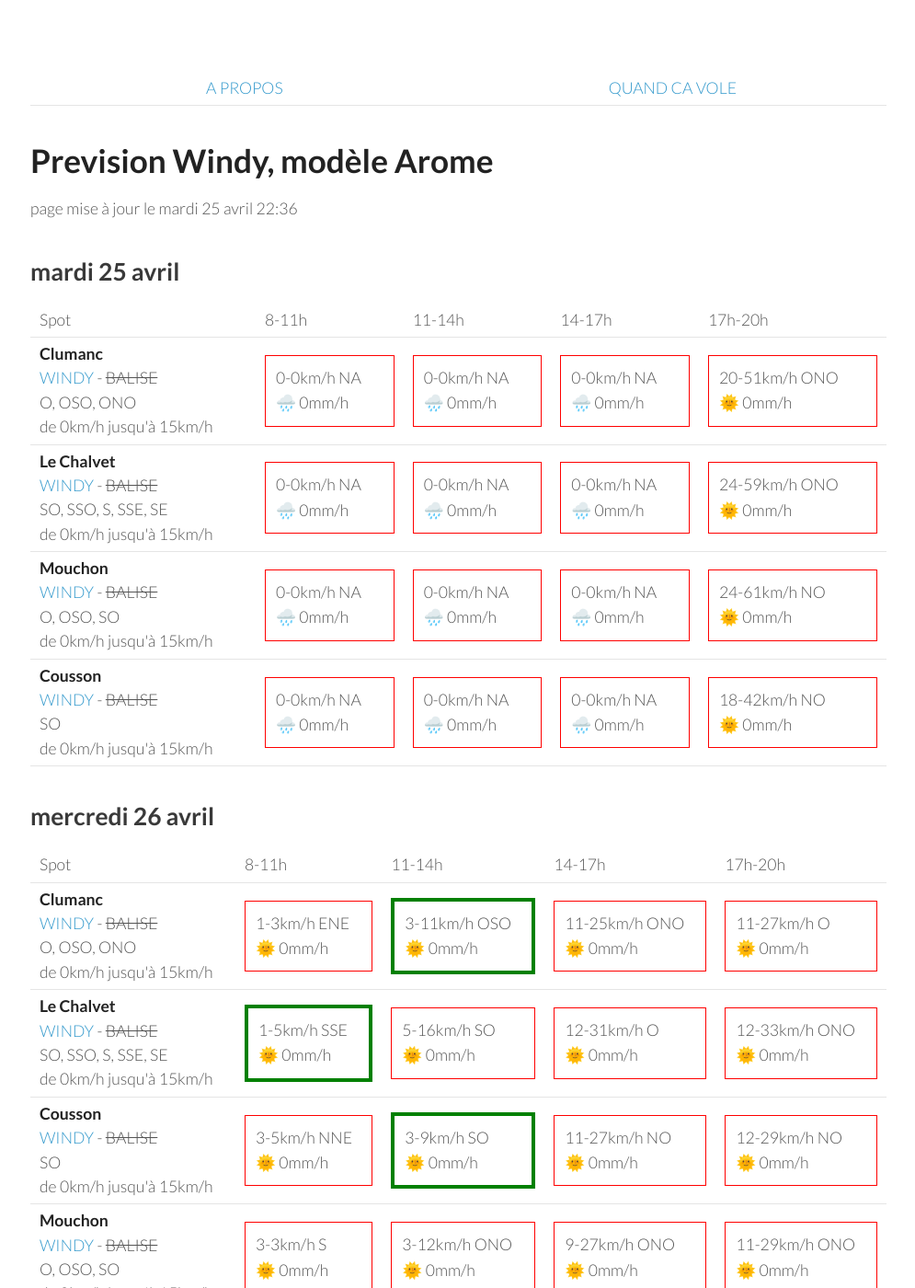
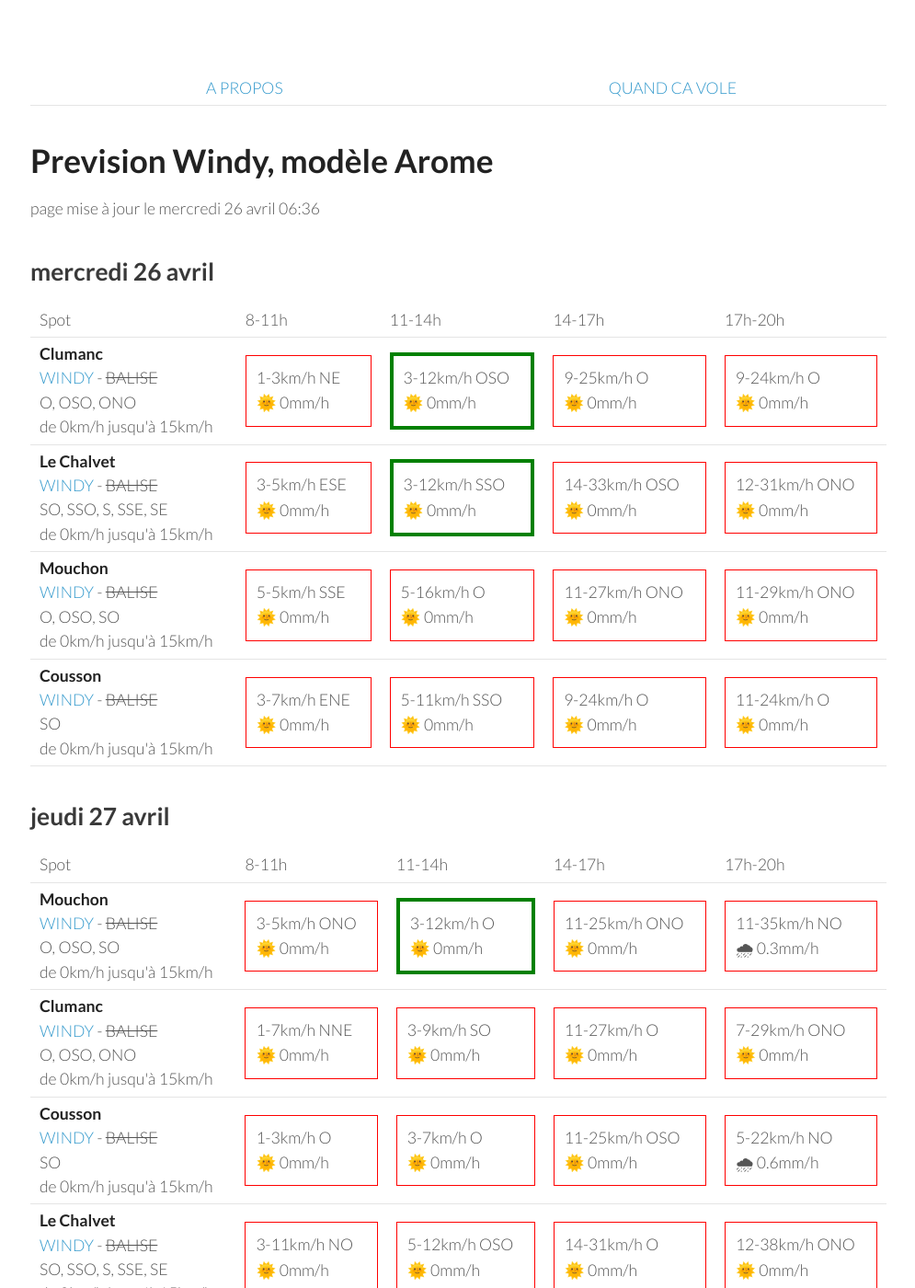
Before and after one commit to parapente-dans-le-nord/parapente-dans-le-nord.github.io, a Jekyll site: the page built from saint_andre.markdown, in a window 1280 px wide and 1400 px high. Shown: the whole window at 92% size, without its empty margins (25-1020 px from the left). Built offline with Jekyll 4.4.1, drawn with Linux system fonts in a browser that asks for light colours; some of the changed text lies outside the part shown.

Commit message:
update index.markdown

```diff
--- a/saint_andre.markdown
+++ b/saint_andre.markdown
@@ -7,60 +7,8 @@ title:  "Tous les spots"
 {: .links}
 
 # Prevision Windy, modèle Arome
-page mise à jour le mardi 25 avril 22:36
+page mise à jour le mercredi 26 avril 06:36
 
-## mardi 25 avril
-
-{::nomarkdown}
-<table>
-  <tbody>
-    <tr>
-      <td>Spot</td>
-      <td>8-11h</td>
-      <td>11-14h</td>
-      <td>14-17h</td>
-      <td>17h-20h</td>
-    </tr>
-<tr>
-        <td><strong>Clumanc</strong><br><a href="https://windy.com/44.027/6.402?43.914,6.403,10,m:eSxaglP">WINDY</a> - <span class="no-balise"> BALISE </span><br> <span class="vent-favorable">O, OSO, ONO</span><br><span class="force-vent">de 0km/h jusqu'à 15km/h</span> </td>
-
-            <td><div class="not-flyable"><p>0-0km/h NA</p><p>🌧️ 0mm/h</p></div></td>
-            <td><div class="not-flyable"><p>0-0km/h NA</p><p>🌧️ 0mm/h</p></div></td>
-            <td><div class="not-flyable"><p>0-0km/h NA</p><p>🌧️ 0mm/h</p></div></td>
-            <td><div class="not-flyable"><p>20-51km/h ONO</p><p>🌞 0mm/h</p></div></td>
-
-    </tr>
-<tr>
-        <td><strong>Le Chalvet</strong><br><a href="https://windy.com/43.979/6.480?43.866,6.480,10,m:eSsaglX">WINDY</a> - <span class="no-balise"> BALISE </span><br> <span class="vent-favorable">SO, SSO, S, SSE, SE</span><br><span class="force-vent">de 0km/h jusqu'à 15km/h</span> </td>
-
-            <td><div class="not-flyable"><p>0-0km/h NA</p><p>🌧️ 0mm/h</p></div></td>
-            <td><div class="not-flyable"><p>0-0km/h NA</p><p>🌧️ 0mm/h</p></div></td>
-            <td><div class="not-flyable"><p>0-0km/h NA</p><p>🌧️ 0mm/h</p></div></td>
-            <td><div class="not-flyable"><p>24-59km/h ONO</p><p>🌞 0mm/h</p></div></td>
-
-    </tr>
-<tr>
-        <td><strong>Mouchon</strong><br><a href="https://windy.com/43.992/6.424?43.878,6.425,10,m:eSuaglR">WINDY</a> - <span class="no-balise"> BALISE </span><br> <span class="vent-favorable">O, OSO, SO</span><br><span class="force-vent">de 0km/h jusqu'à 15km/h</span> </td>
-
-            <td><div class="not-flyable"><p>0-0km/h NA</p><p>🌧️ 0mm/h</p></div></td>
-            <td><div class="not-flyable"><p>0-0km/h NA</p><p>🌧️ 0mm/h</p></div></td>
-            <td><div class="not-flyable"><p>0-0km/h NA</p><p>🌧️ 0mm/h</p></div></td>
-            <td><div class="not-flyable"><p>24-61km/h NO</p><p>🌞 0mm/h</p></div></td>
-
-    </tr>
-<tr>
-        <td><strong>Cousson</strong><br><a href="https://windy.com/44.054/6.240?43.940,6.241,10,m:eSAaglz">WINDY</a> - <span class="no-balise"> BALISE </span><br> <span class="vent-favorable">SO</span><br><span class="force-vent">de 0km/h jusqu'à 15km/h</span> </td>
-
-            <td><div class="not-flyable"><p>0-0km/h NA</p><p>🌧️ 0mm/h</p></div></td>
-            <td><div class="not-flyable"><p>0-0km/h NA</p><p>🌧️ 0mm/h</p></div></td>
-            <td><div class="not-flyable"><p>0-0km/h NA</p><p>🌧️ 0mm/h</p></div></td>
-            <td><div class="not-flyable"><p>18-42km/h NO</p><p>🌞 0mm/h</p></div></td>
-
-    </tr>
-
-</tbody>
-</table>
-{:/}
 ## mercredi 26 avril
 
 {::nomarkdown}
@@ -76,40 +24,40 @@ page mise à jour le mardi 25 avril 22:36
 <tr>
         <td><strong>Clumanc</strong><br><a href="https://windy.com/44.027/6.402?43.914,6.403,10,m:eSxaglP">WINDY</a> - <span class="no-balise"> BALISE </span><br> <span class="vent-favorable">O, OSO, ONO</span><br><span class="force-vent">de 0km/h jusqu'à 15km/h</span> </td>
 
-            <td><div class="not-flyable"><p>1-3km/h ENE</p><p>🌞 0mm/h</p></div></td>
-            <td><div class="flyable"><p>3-11km/h OSO</p><p>🌞 0mm/h</p></div></td>
-            <td><div class="not-flyable"><p>11-25km/h ONO</p><p>🌞 0mm/h</p></div></td>
-            <td><div class="not-flyable"><p>11-27km/h O</p><p>🌞 0mm/h</p></div></td>
+            <td><div class="not-flyable"><p>1-3km/h NE</p><p>🌞 0mm/h</p></div></td>
+            <td><div class="flyable"><p>3-12km/h OSO</p><p>🌞 0mm/h</p></div></td>
+            <td><div class="not-flyable"><p>9-25km/h O</p><p>🌞 0mm/h</p></div></td>
+            <td><div class="not-flyable"><p>9-24km/h O</p><p>🌞 0mm/h</p></div></td>
 
 
     </tr>
 <tr>
         <td><strong>Le Chalvet</strong><br><a href="https://windy.com/43.979/6.480?43.866,6.480,10,m:eSsaglX">WINDY</a> - <span class="no-balise"> BALISE </span><br> <span class="vent-favorable">SO, SSO, S, SSE, SE</span><br><span class="force-vent">de 0km/h jusqu'à 15km/h</span> </td>
 
-            <td><div class="flyable"><p>1-5km/h SSE</p><p>🌞 0mm/h</p></div></td>
-            <td><div class="not-flyable"><p>5-16km/h SO</p><p>🌞 0mm/h</p></div></td>
-            <td><div class="not-flyable"><p>12-31km/h O</p><p>🌞 0mm/h</p></div></td>
-            <td><div class="not-flyable"><p>12-33km/h ONO</p><p>🌞 0mm/h</p></div></td>
+            <td><div class="not-flyable"><p>3-5km/h ESE</p><p>🌞 0mm/h</p></div></td>
+            <td><div class="flyable"><p>3-12km/h SSO</p><p>🌞 0mm/h</p></div></td>
+            <td><div class="not-flyable"><p>14-33km/h OSO</p><p>🌞 0mm/h</p></div></td>
+            <td><div class="not-flyable"><p>12-31km/h ONO</p><p>🌞 0mm/h</p></div></td>
+
+
+    </tr>
+<tr>
+        <td><strong>Mouchon</strong><br><a href="https://windy.com/43.992/6.424?43.878,6.425,10,m:eSuaglR">WINDY</a> - <span class="no-balise"> BALISE </span><br> <span class="vent-favorable">O, OSO, SO</span><br><span class="force-vent">de 0km/h jusqu'à 15km/h</span> </td>
+
+            <td><div class="not-flyable"><p>5-5km/h SSE</p><p>🌞 0mm/h</p></div></td>
+            <td><div class="not-flyable"><p>5-16km/h O</p><p>🌞 0mm/h</p></div></td>
+            <td><div class="not-flyable"><p>11-27km/h ONO</p><p>🌞 0mm/h</p></div></td>
+            <td><div class="not-flyable"><p>11-29km/h ONO</p><p>🌞 0mm/h</p></div></td>
 
 
     </tr>
 <tr>
         <td><strong>Cousson</strong><br><a href="https://windy.com/44.054/6.240?43.940,6.241,10,m:eSAaglz">WINDY</a> - <span class="no-balise"> BALISE </span><br> <span class="vent-favorable">SO</span><br><span class="force-vent">de 0km/h jusqu'à 15km/h</span> </td>
 
-            <td><div class="not-flyable"><p>3-5km/h NNE</p><p>🌞 0mm/h</p></div></td>
-            <td><div class="flyable"><p>3-9km/h SO</p><p>🌞 0mm/h</p></div></td>
-            <td><div class="not-flyable"><p>11-27km/h NO</p><p>🌞 0mm/h</p></div></td>
-            <td><div class="not-flyable"><p>12-29km/h NO</p><p>🌞 0mm/h</p></div></td>
-
-
-    </tr>
-<tr>
-        <td><strong>Mouchon</strong><br><a href="https://windy.com/43.992/6.424?43.878,6.425,10,m:eSuaglR">WINDY</a> - <span class="no-balise"> BALISE </span><br> <span class="vent-favorable">O, OSO, SO</span><br><span class="force-vent">de 0km/h jusqu'à 15km/h</span> </td>
-
-            <td><div class="not-flyable"><p>3-3km/h S</p><p>🌞 0mm/h</p></div></td>
-            <td><div class="not-flyable"><p>3-12km/h ONO</p><p>🌞 0mm/h</p></div></td>
-            <td><div class="not-flyable"><p>9-27km/h ONO</p><p>🌞 0mm/h</p></div></td>
-            <td><div class="not-flyable"><p>11-29km/h ONO</p><p>🌞 0mm/h</p></div></td>
+            <td><div class="not-flyable"><p>3-7km/h ENE</p><p>🌞 0mm/h</p></div></td>
+            <td><div class="not-flyable"><p>5-11km/h SSO</p><p>🌞 0mm/h</p></div></td>
+            <td><div class="not-flyable"><p>9-24km/h O</p><p>🌞 0mm/h</p></div></td>
+            <td><div class="not-flyable"><p>11-24km/h O</p><p>🌞 0mm/h</p></div></td>
 
 
     </tr>
@@ -133,29 +81,29 @@ page mise à jour le mardi 25 avril 22:36
         <td><strong>Mouchon</strong><br><a href="https://windy.com/43.992/6.424?43.878,6.425,10,m:eSuaglR">WINDY</a> - <span class="no-balise"> BALISE </span><br> <span class="vent-favorable">O, OSO, SO</span><br><span class="force-vent">de 0km/h jusqu'à 15km/h</span> </td>
 
             <td><div class="not-flyable"><p>3-5km/h ONO</p><p>🌞 0mm/h</p></div></td>
-            <td><div class="not-flyable"><p>3-18km/h O</p><p>🌞 0mm/h</p></div></td>
-            <td><div class="not-flyable"><p>12-38km/h O</p><p>🌞 0mm/h</p></div></td>
-            <td><div class="not-flyable"><p>14-42km/h O</p><p>🌞 0mm/h</p></div></td>
+            <td><div class="flyable"><p>3-12km/h O</p><p>🌞 0mm/h</p></div></td>
+            <td><div class="not-flyable"><p>11-25km/h ONO</p><p>🌞 0mm/h</p></div></td>
+            <td><div class="not-flyable"><p>11-35km/h NO</p><p>🌧 0.3mm/h</p></div></td>
 
 
     </tr>
 <tr>
         <td><strong>Clumanc</strong><br><a href="https://windy.com/44.027/6.402?43.914,6.403,10,m:eSxaglP">WINDY</a> - <span class="no-balise"> BALISE </span><br> <span class="vent-favorable">O, OSO, ONO</span><br><span class="force-vent">de 0km/h jusqu'à 15km/h</span> </td>
 
-            <td><div class="not-flyable"><p>3-7km/h NNE</p><p>🌞 0mm/h</p></div></td>
-            <td><div class="not-flyable"><p>5-20km/h O</p><p>🌞 0mm/h</p></div></td>
-            <td><div class="not-flyable"><p>12-38km/h O</p><p>🌞 0mm/h</p></div></td>
-            <td><div class="not-flyable"><p>14-42km/h O</p><p>🌞 0mm/h</p></div></td>
+            <td><div class="not-flyable"><p>1-7km/h NNE</p><p>🌞 0mm/h</p></div></td>
+            <td><div class="not-flyable"><p>3-9km/h SO</p><p>🌞 0mm/h</p></div></td>
+            <td><div class="not-flyable"><p>11-27km/h O</p><p>🌞 0mm/h</p></div></td>
+            <td><div class="not-flyable"><p>7-29km/h ONO</p><p>🌞 0mm/h</p></div></td>
 
 
     </tr>
 <tr>
         <td><strong>Cousson</strong><br><a href="https://windy.com/44.054/6.240?43.940,6.241,10,m:eSAaglz">WINDY</a> - <span class="no-balise"> BALISE </span><br> <span class="vent-favorable">SO</span><br><span class="force-vent">de 0km/h jusqu'à 15km/h</span> </td>
 
-            <td><div class="not-flyable"><p>0-3km/h NNO</p><p>🌞 0mm/h</p></div></td>
-            <td><div class="not-flyable"><p>5-18km/h O</p><p>🌞 0mm/h</p></div></td>
-            <td><div class="not-flyable"><p>11-31km/h OSO</p><p>🌞 0mm/h</p></div></td>
-            <td><div class="not-flyable"><p>14-42km/h SO</p><p>🌞 0mm/h</p></div></td>
+            <td><div class="not-flyable"><p>1-3km/h O</p><p>🌞 0mm/h</p></div></td>
+            <td><div class="not-flyable"><p>3-7km/h O</p><p>🌞 0mm/h</p></div></td>
+            <td><div class="not-flyable"><p>11-25km/h OSO</p><p>🌞 0mm/h</p></div></td>
+            <td><div class="not-flyable"><p>5-22km/h NO</p><p>🌧 0.6mm/h</p></div></td>
 
 
     </tr>
@@ -163,9 +111,9 @@ page mise à jour le mardi 25 avril 22:36
         <td><strong>Le Chalvet</strong><br><a href="https://windy.com/43.979/6.480?43.866,6.480,10,m:eSsaglX">WINDY</a> - <span class="no-balise"> BALISE </span><br> <span class="vent-favorable">SO, SSO, S, SSE, SE</span><br><span class="force-vent">de 0km/h jusqu'à 15km/h</span> </td>
 
             <td><div class="not-flyable"><p>3-11km/h NO</p><p>🌞 0mm/h</p></div></td>
-            <td><div class="not-flyable"><p>3-16km/h O</p><p>🌞 0mm/h</p></div></td>
-            <td><div class="not-flyable"><p>14-42km/h O</p><p>🌞 0mm/h</p></div></td>
-            <td><div class="not-flyable"><p>16-44km/h O</p><p>🌞 0mm/h</p></div></td>
+            <td><div class="not-flyable"><p>5-12km/h OSO</p><p>🌞 0mm/h</p></div></td>
+            <td><div class="not-flyable"><p>14-31km/h O</p><p>🌞 0mm/h</p></div></td>
+            <td><div class="not-flyable"><p>12-38km/h ONO</p><p>🌞 0mm/h</p></div></td>
 
 
     </tr>
@@ -188,40 +136,40 @@ page mise à jour le mardi 25 avril 22:36
 <tr>
         <td><strong>Mouchon</strong><br><a href="https://windy.com/43.992/6.424?43.878,6.425,10,m:eSuaglR">WINDY</a> - <span class="no-balise"> BALISE </span><br> <span class="vent-favorable">O, OSO, SO</span><br><span class="force-vent">de 0km/h jusqu'à 15km/h</span> </td>
 
-            <td><div class="not-flyable"><p>3-18km/h NNO</p><p>🌞 0mm/h</p></div></td>
-            <td><div class="not-flyable"><p>12-35km/h ONO</p><p>🌞 0mm/h</p></div></td>
-            <td><div class="not-flyable"><p>16-44km/h O</p><p>🌞 0mm/h</p></div></td>
+            <td><div class="not-flyable"><p>5-16km/h ONO</p><p>🌞 0mm/h</p></div></td>
+            <td><div class="not-flyable"><p>11-33km/h O</p><p>🌞 0mm/h</p></div></td>
             <td><div class="not-flyable"><p>14-46km/h O</p><p>🌞 0mm/h</p></div></td>
+            <td><div class="not-flyable"><p>16-48km/h ONO</p><p>🌞 0mm/h</p></div></td>
 
 
     </tr>
 <tr>
         <td><strong>Clumanc</strong><br><a href="https://windy.com/44.027/6.402?43.914,6.403,10,m:eSxaglP">WINDY</a> - <span class="no-balise"> BALISE </span><br> <span class="vent-favorable">O, OSO, ONO</span><br><span class="force-vent">de 0km/h jusqu'à 15km/h</span> </td>
 
-            <td><div class="not-flyable"><p>3-18km/h N</p><p>🌞 0mm/h</p></div></td>
-            <td><div class="not-flyable"><p>11-35km/h ONO</p><p>🌞 0mm/h</p></div></td>
-            <td><div class="not-flyable"><p>14-44km/h O</p><p>🌧 0.2mm/h</p></div></td>
-            <td><div class="not-flyable"><p>14-48km/h O</p><p>🌞 0mm/h</p></div></td>
+            <td><div class="not-flyable"><p>3-16km/h ONO</p><p>🌞 0mm/h</p></div></td>
+            <td><div class="not-flyable"><p>11-33km/h O</p><p>🌞 0mm/h</p></div></td>
+            <td><div class="not-flyable"><p>14-46km/h O</p><p>🌞 0mm/h</p></div></td>
+            <td><div class="not-flyable"><p>16-48km/h ONO</p><p>🌧 0.7mm/h</p></div></td>
 
 
     </tr>
 <tr>
         <td><strong>Cousson</strong><br><a href="https://windy.com/44.054/6.240?43.940,6.241,10,m:eSAaglz">WINDY</a> - <span class="no-balise"> BALISE </span><br> <span class="vent-favorable">SO</span><br><span class="force-vent">de 0km/h jusqu'à 15km/h</span> </td>
 
-            <td><div class="not-flyable"><p>3-14km/h ENE</p><p>🌞 0mm/h</p></div></td>
-            <td><div class="not-flyable"><p>7-22km/h O</p><p>🌞 0mm/h</p></div></td>
+            <td><div class="not-flyable"><p>1-9km/h ESE</p><p>🌞 0mm/h</p></div></td>
+            <td><div class="not-flyable"><p>7-24km/h OSO</p><p>🌞 0mm/h</p></div></td>
             <td><div class="not-flyable"><p>11-33km/h OSO</p><p>🌞 0mm/h</p></div></td>
-            <td><div class="not-flyable"><p>12-35km/h OSO</p><p>🌞 0mm/h</p></div></td>
+            <td><div class="not-flyable"><p>11-37km/h ONO</p><p>🌞 0mm/h</p></div></td>
 
 
     </tr>
 <tr>
         <td><strong>Le Chalvet</strong><br><a href="https://windy.com/43.979/6.480?43.866,6.480,10,m:eSsaglX">WINDY</a> - <span class="no-balise"> BALISE </span><br> <span class="vent-favorable">SO, SSO, S, SSE, SE</span><br><span class="force-vent">de 0km/h jusqu'à 15km/h</span> </td>
 
-            <td><div class="not-flyable"><p>3-20km/h NNO</p><p>🌞 0mm/h</p></div></td>
-            <td><div class="not-flyable"><p>14-38km/h ONO</p><p>🌞 0mm/h</p></div></td>
-            <td><div class="not-flyable"><p>16-46km/h O</p><p>🌧 0.2mm/h</p></div></td>
-            <td><div class="not-flyable"><p>16-48km/h ONO</p><p>🌧 0.3mm/h</p></div></td>
+            <td><div class="not-flyable"><p>5-18km/h ONO</p><p>🌞 0mm/h</p></div></td>
+            <td><div class="not-flyable"><p>12-35km/h ONO</p><p>🌞 0mm/h</p></div></td>
+            <td><div class="not-flyable"><p>16-46km/h O</p><p>🌞 0mm/h</p></div></td>
+            <td><div class="not-flyable"><p>18-50km/h ONO</p><p>🌞 0mm/h</p></div></td>
 
 
     </tr>
@@ -242,16 +190,6 @@ page mise à jour le mardi 25 avril 22:36
       <td>17h-20h</td>
     </tr>
 <tr>
-        <td><strong>Clumanc</strong><br><a href="https://windy.com/44.027/6.402?43.914,6.403,10,m:eSxaglP">WINDY</a> - <span class="no-balise"> BALISE </span><br> <span class="vent-favorable">O, OSO, ONO</span><br><span class="force-vent">de 0km/h jusqu'à 15km/h</span> </td>
-
-            <td><div class="not-flyable"><p>3-20km/h NNE</p><p>🌞 0mm/h</p></div></td>
-            <td><div class="not-flyable"><p>9-29km/h O</p><p>🌞 0mm/h</p></div></td>
-            <td><div class="not-flyable"><p>11-35km/h O</p><p>🌞 0mm/h</p></div></td>
-            <td><div class="not-flyable"><p>9-42km/h NO</p><p>🌧 0.3mm/h</p></div></td>
-
-
-    </tr>
-<tr>
         <td><strong>Mouchon</strong><br><a href="https://windy.com/43.992/6.424?43.878,6.425,10,m:eSuaglR">WINDY</a> - <span class="no-balise"> BALISE </span><br> <span class="vent-favorable">O, OSO, SO</span><br><span class="force-vent">de 0km/h jusqu'à 15km/h</span> </td>
 
             <td><div class="not-flyable"><p>3-20km/h NNO</p><p>🌞 0mm/h</p></div></td>
@@ -262,10 +200,20 @@ page mise à jour le mardi 25 avril 22:36
 
     </tr>
 <tr>
+        <td><strong>Clumanc</strong><br><a href="https://windy.com/44.027/6.402?43.914,6.403,10,m:eSxaglP">WINDY</a> - <span class="no-balise"> BALISE </span><br> <span class="vent-favorable">O, OSO, ONO</span><br><span class="force-vent">de 0km/h jusqu'à 15km/h</span> </td>
+
+            <td><div class="not-flyable"><p>3-22km/h N</p><p>🌞 0mm/h</p></div></td>
+            <td><div class="not-flyable"><p>9-31km/h ONO</p><p>🌞 0mm/h</p></div></td>
+            <td><div class="not-flyable"><p>11-35km/h O</p><p>🌞 0mm/h</p></div></td>
+            <td><div class="not-flyable"><p>9-42km/h NO</p><p>🌧 0.3mm/h</p></div></td>
+
+
+    </tr>
+<tr>
         <td><strong>Cousson</strong><br><a href="https://windy.com/44.054/6.240?43.940,6.241,10,m:eSAaglz">WINDY</a> - <span class="no-balise"> BALISE </span><br> <span class="vent-favorable">SO</span><br><span class="force-vent">de 0km/h jusqu'à 15km/h</span> </td>
 
             <td><div class="not-flyable"><p>5-16km/h ENE</p><p>🌞 0mm/h</p></div></td>
-            <td><div class="not-flyable"><p>5-22km/h OSO</p><p>🌞 0mm/h</p></div></td>
+            <td><div class="not-flyable"><p>7-22km/h O</p><p>🌞 0mm/h</p></div></td>
             <td><div class="not-flyable"><p>9-27km/h OSO</p><p>🌞 0mm/h</p></div></td>
             <td><div class="not-flyable"><p>5-33km/h NNO</p><p>🌧 0.9mm/h</p></div></td>
 
@@ -274,7 +222,7 @@ page mise à jour le mardi 25 avril 22:36
 <tr>
         <td><strong>Le Chalvet</strong><br><a href="https://windy.com/43.979/6.480?43.866,6.480,10,m:eSsaglX">WINDY</a> - <span class="no-balise"> BALISE </span><br> <span class="vent-favorable">SO, SSO, S, SSE, SE</span><br><span class="force-vent">de 0km/h jusqu'à 15km/h</span> </td>
 
-            <td><div class="not-flyable"><p>3-20km/h NNO</p><p>🌞 0mm/h</p></div></td>
+            <td><div class="not-flyable"><p>5-22km/h NNO</p><p>🌞 0mm/h</p></div></td>
             <td><div class="not-flyable"><p>11-33km/h ONO</p><p>🌞 0mm/h</p></div></td>
             <td><div class="not-flyable"><p>12-38km/h ONO</p><p>🌞 0mm/h</p></div></td>
             <td><div class="not-flyable"><p>12-44km/h ONO</p><p>🌧 0.2mm/h</p></div></td>
```
